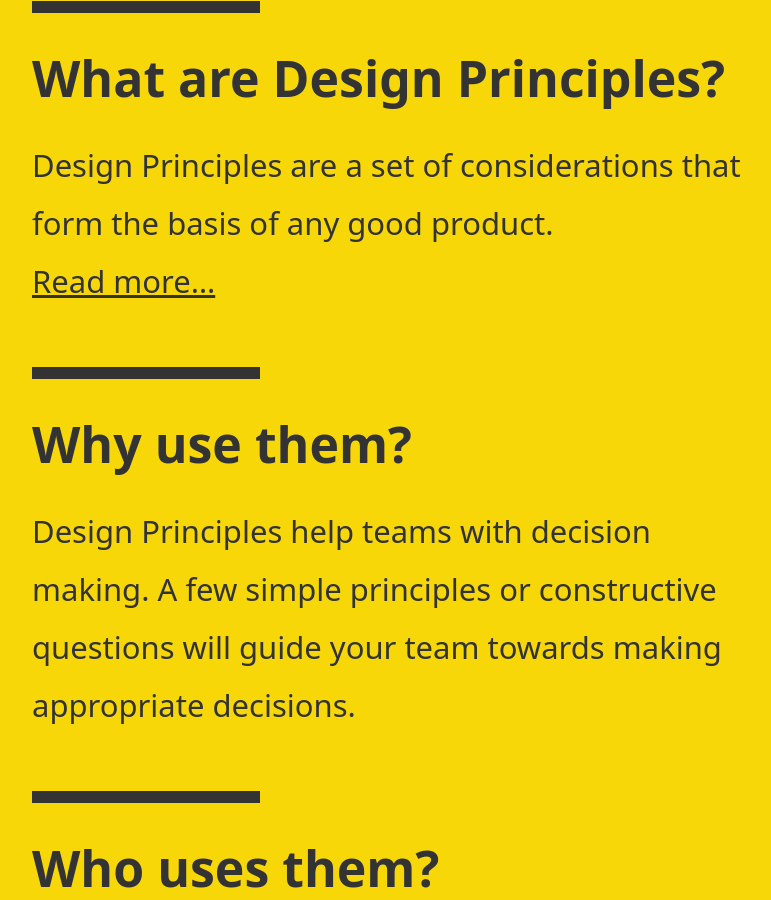
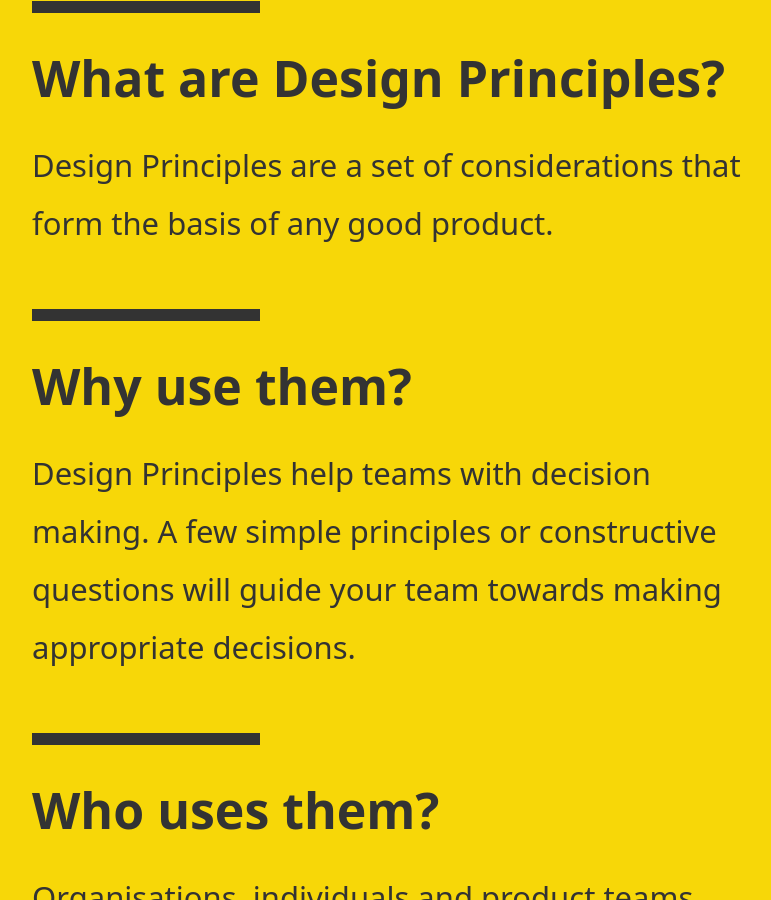
Before and after one commit to benbrignell/principles.design, a Jekyll site: the page built from index.html, in a window 1280 px wide and 900 px high, scrolled down 1536 px. Shown: the whole window, without its empty margins (68-839 px from the left). Built offline with Jekyll 4.4.1, drawn with Linux system fonts in a browser that asks for light colours; comment, search, counter and statistics services are not loaded.

Commit message:
removed wip link from info block

```diff
--- a/_layouts/home.html
+++ b/_layouts/home.html
@@ -35,7 +35,7 @@
           </div>
 
         <div class="wrapper">
-        {% include info-block.html title="What are Design Principles?" description="Design Principles are a set of considerations that form the basis of any good product." url="/what-are-design-principles/"%}
+        {% include info-block.html title="What are Design Principles?" description="Design Principles are a set of considerations that form the basis of any good product."%}
 
         {% include info-block.html title="Why use them?" description="Design Principles help teams with decision making. A few simple principles or constructive questions will guide your team towards making appropriate decisions." %}
 
```
